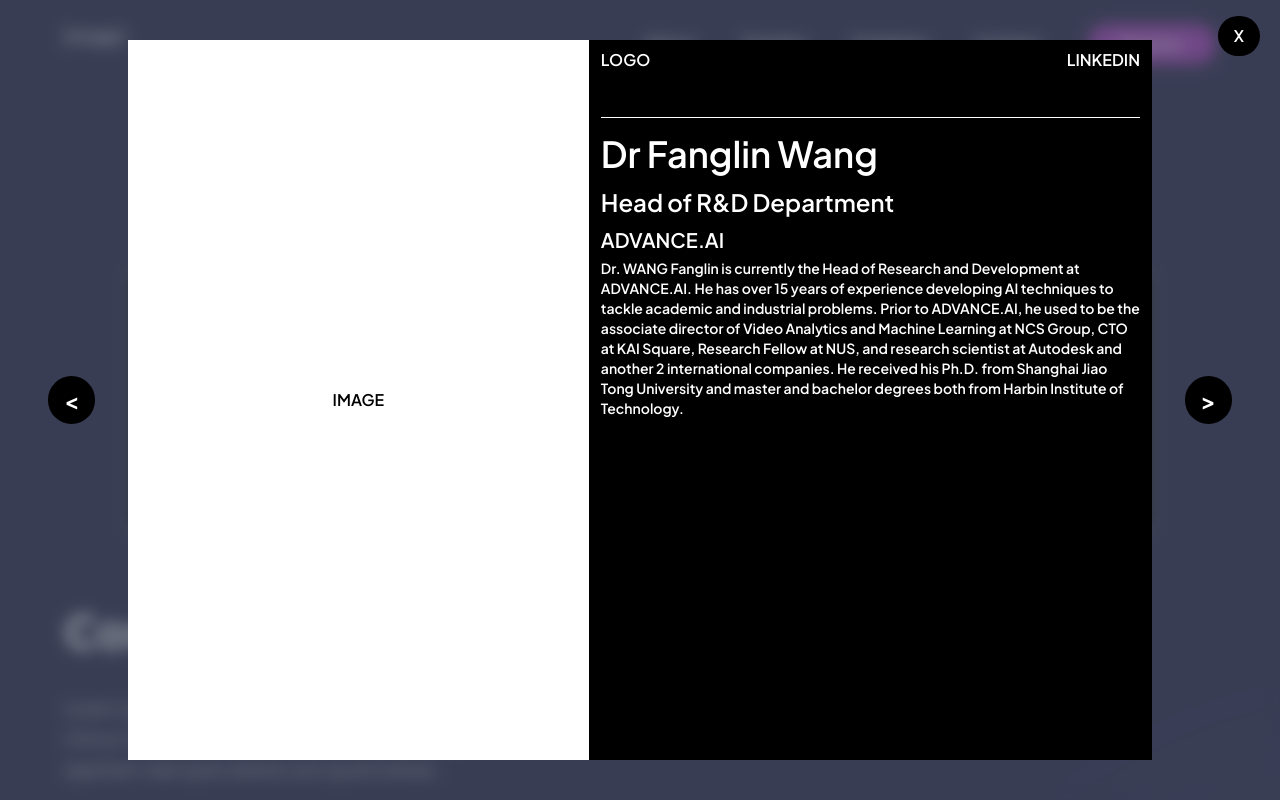
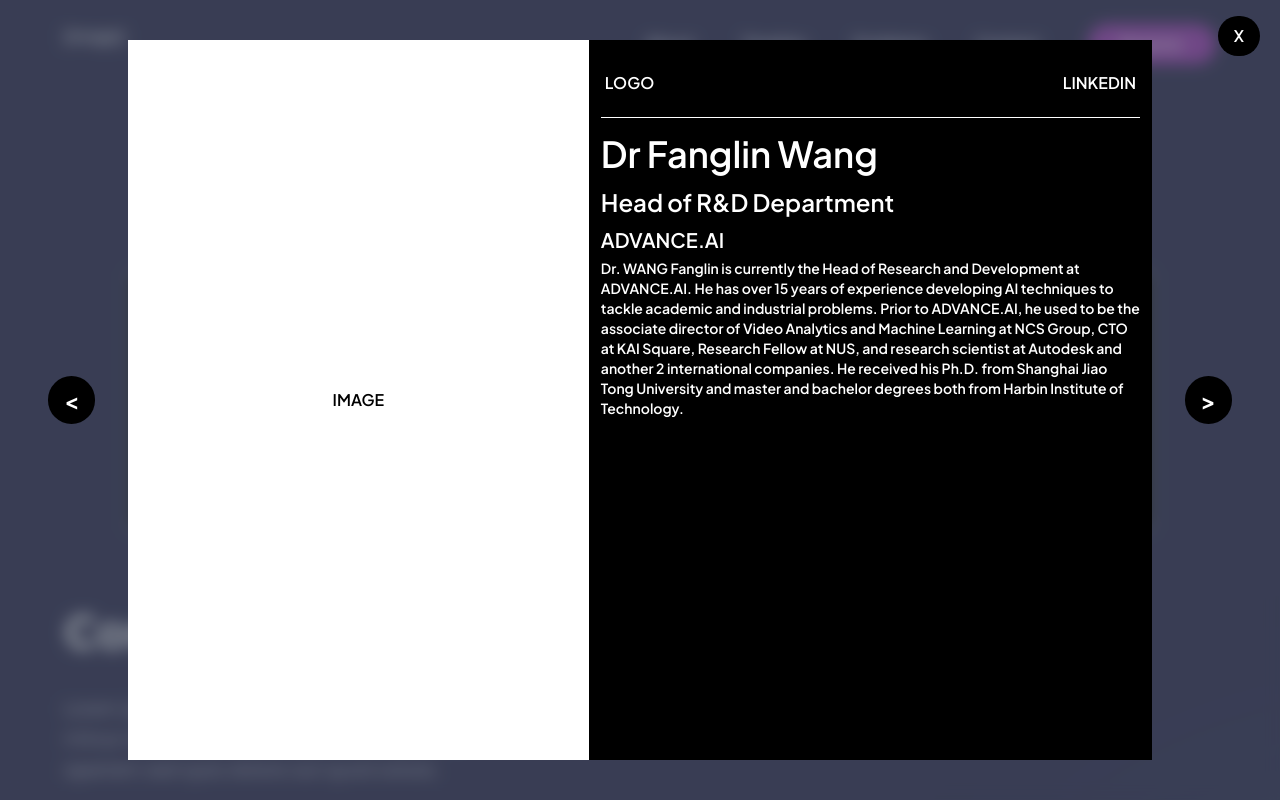
Before and after one commit to groundzero2023/groundzero-website, a React (Vite) app in the folder groundzero/: page / in a window 1280 px wide. Both pictures are taken after a click on the element "Dr Fanglin Wang". Shown: the part 3300-4100 px from the top of the page. Built offline with nearby package versions, Linux system fonts and the light colour scheme.

Commit message:
Fix header positioning in card

```diff
--- a/groundzero/src/components/MentorCard.jsx
+++ b/groundzero/src/components/MentorCard.jsx
@@ -20,12 +20,12 @@ const MentorCard = ({mentor, setOpenCard, setCurrMentor}) => {
             {/* Desc */}
             <div className="w-[55%] px-3 py-2">
                 {/* Header */}
-                <div className="flex h-[10%] w-full border-b border-white">
-                    <div className="flex w-1/2 justify-start">
+                <div className="flex h-[10%] w-full border-b border-white items-center">
+                    <div className="flex w-1/2 justify-start px-1">
                         LOGO
                     </div>
-                    <div className="flex w-1/2 justify-end">
-                        <a href={mentor.personalLink} target="_blank">
+                    <div className="flex w-1/2 justify-end px-1">
+                        <a href={mentor.personalLink} target="_blank" className="hover:scale-110 transition ease-in-out">
                             LINKEDIN
                         </a>
                     </div>
```
